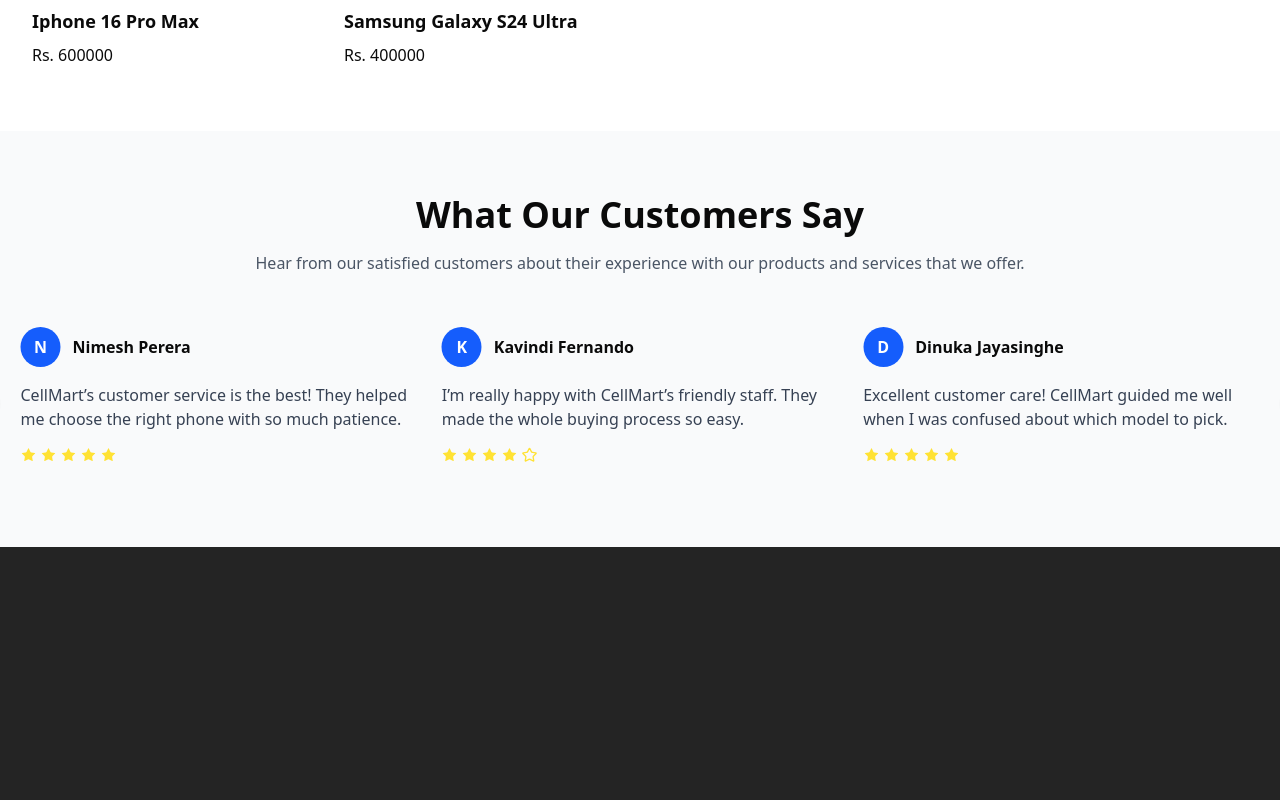
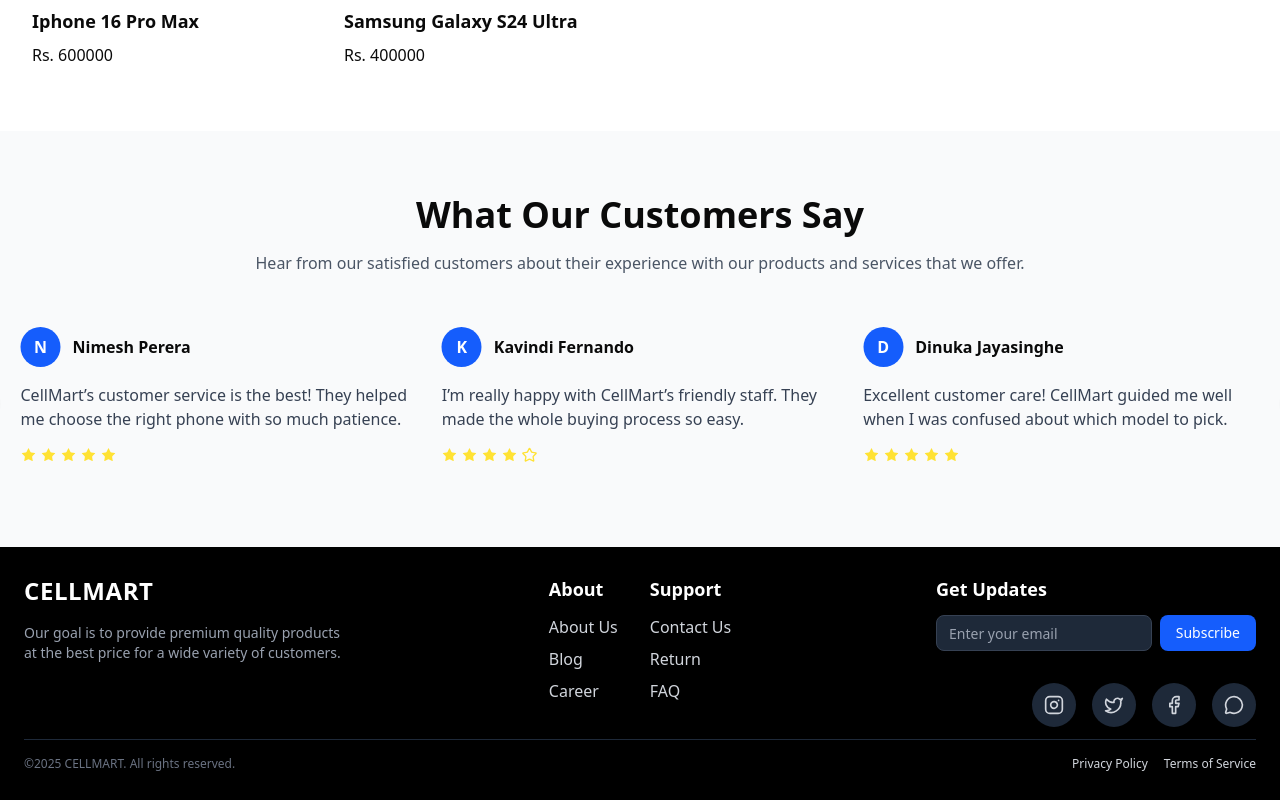
Before and after one commit to GoyumX/cellmart, a React (Vite) app in the folder cellmart-fe/: page / in a window 1280 px wide. Shown: the part 1329-2129 px from the top of the page. Before the commit the page ends 1876 px from the top, so only its background shows below. Built offline with nearby package versions, Linux system fonts and the light colour scheme.

Commit message:
feat: added Footer

```diff
--- a/cellmart-fe/src/App.jsx
+++ b/cellmart-fe/src/App.jsx
@@ -2,6 +2,7 @@
 import Navigation from './components/Navigation'
 import MobileListing from './components/MobileListing'
 import Testimonials from './components/Testimonials'
+import Footer from './components/footer'
 
 function App() {
 
@@ -18,6 +19,8 @@
     </div>
     <MobileListing/>
     <Testimonials/>
+    <Footer/>
+
     </>
   )
 }
--- /dev/null
+++ b/cellmart-fe/src/components/Footer.jsx
@@ -0,0 +1,105 @@
+import { Button } from "@/components/ui/button"
+import { Input } from "@/components/ui/input"
+import { Facebook, Instagram, Twitter, MessageCircle } from "lucide-react"
+
+export default function Footer() {
+  return (
+    <footer className="bg-black text-gray-300">
+      <div className="container mx-auto px-6 py-7">
+        <div className="flex flex-col md:flex-row md:justify-between md:items-start gap-12">
+          {/* Logo and Mission */}
+          <div className="md:w-1/3 flex flex-col gap-4">
+            <a href="/" className="text-2xl font-bold text-white tracking-wide flex items-center gap-2">
+              CELLMART
+            </a>
+            <p className="text-sm text-gray-400 max-w-xs">
+              Our goal is to provide premium quality products at the best price for a wide variety of customers.
+            </p>
+          </div>
+
+          {/* Navigation Links */}
+          <div className="md:w-1/3 flex flex-col md:flex-row justify-center gap-8">
+            {/* About */}
+            <div>
+              <h3 className="text-lg font-semibold text-white mb-3">About</h3>
+              <ul className="space-y-2">
+                <li>
+                  <a href="/about" className="hover:text-white transition-colors">About Us</a>
+                </li>
+                <li>
+                  <a href="/blog" className="hover:text-white transition-colors">Blog</a>
+                </li>
+                <li>
+                  <a href="/career" className="hover:text-white transition-colors">Career</a>
+                </li>
+              </ul>
+            </div>
+            {/* Support */}
+            <div>
+              <h3 className="text-lg font-semibold text-white mb-3">Support</h3>
+              <ul className="space-y-2">
+                <li>
+                  <a href="/contact" className="hover:text-white transition-colors">Contact Us</a>
+                </li>
+                <li>
+                  <a href="/return" className="hover:text-white transition-colors">Return</a>
+                </li>
+                <li>
+                  <a href="/faq" className="hover:text-white transition-colors">FAQ</a>
+                </li>
+              </ul>
+            </div>
+          </div>
+
+          {/* Newsletter & Socials */}
+          <div className="md:w-1/3 flex flex-col gap-6 items-start md:items-end">
+            <div className="w-full max-w-xs">
+              <h3 className="text-lg font-semibold text-white mb-3">Get Updates</h3>
+              <form className="flex gap-2">
+                <Input
+                  type="email"
+                  placeholder="Enter your email"
+                  className="bg-gray-800 border-gray-700 text-gray-200 placeholder:text-gray-400 focus:ring-2 focus:ring-gray-600" />
+                <Button type="submit" variant="default" className="bg-blue-600 hover:bg-blue-700 text-white">Subscribe</Button>
+              </form>
+            </div>
+            <div className="flex gap-4 mt-2">
+              <a
+                href="https://instagram.com"
+                className="bg-gray-800 p-3 rounded-full hover:bg-blue-600 transition-colors shadow-lg">
+                <Instagram className="w-5 h-5 text-gray-300" />
+                <span className="sr-only">Instagram</span>
+              </a>
+              <a
+                href="https://twitter.com"
+                className="bg-gray-800 p-3 rounded-full hover:bg-blue-400 transition-colors shadow-lg">
+                <Twitter className="w-5 h-5 text-gray-300" />
+                <span className="sr-only">Twitter</span>
+              </a>
+              <a
+                href="https://facebook.com"
+                className="bg-gray-800 p-3 rounded-full hover:bg-blue-500 transition-colors shadow-lg">
+                <Facebook className="w-5 h-5 text-gray-300" />
+                <span className="sr-only">Facebook</span>
+              </a>
+              <a
+                href="https://discord.com"
+                className="bg-gray-800 p-3 rounded-full hover:bg-indigo-600 transition-colors shadow-lg">
+                <MessageCircle className="w-5 h-5 text-gray-300" />
+                <span className="sr-only">Discord</span>
+              </a>
+            </div>
+          </div>
+        </div>
+
+        <div className="flex flex-col md:flex-row justify-between items-center pt-4 mt-3 border-t border-gray-800">
+          <p className="text-xs text-gray-500">©2025 CELLMART. All rights reserved.</p>
+          <div className="flex gap-4 mt-4 md:mt-0">
+            <a href="/privacy" className="text-xs hover:text-white transition-colors">Privacy Policy</a>
+            <a href="/terms" className="text-xs hover:text-white transition-colors">Terms of Service</a>
+          </div>
+        </div>
+      </div>
+    </footer>
+  );
+}
```
